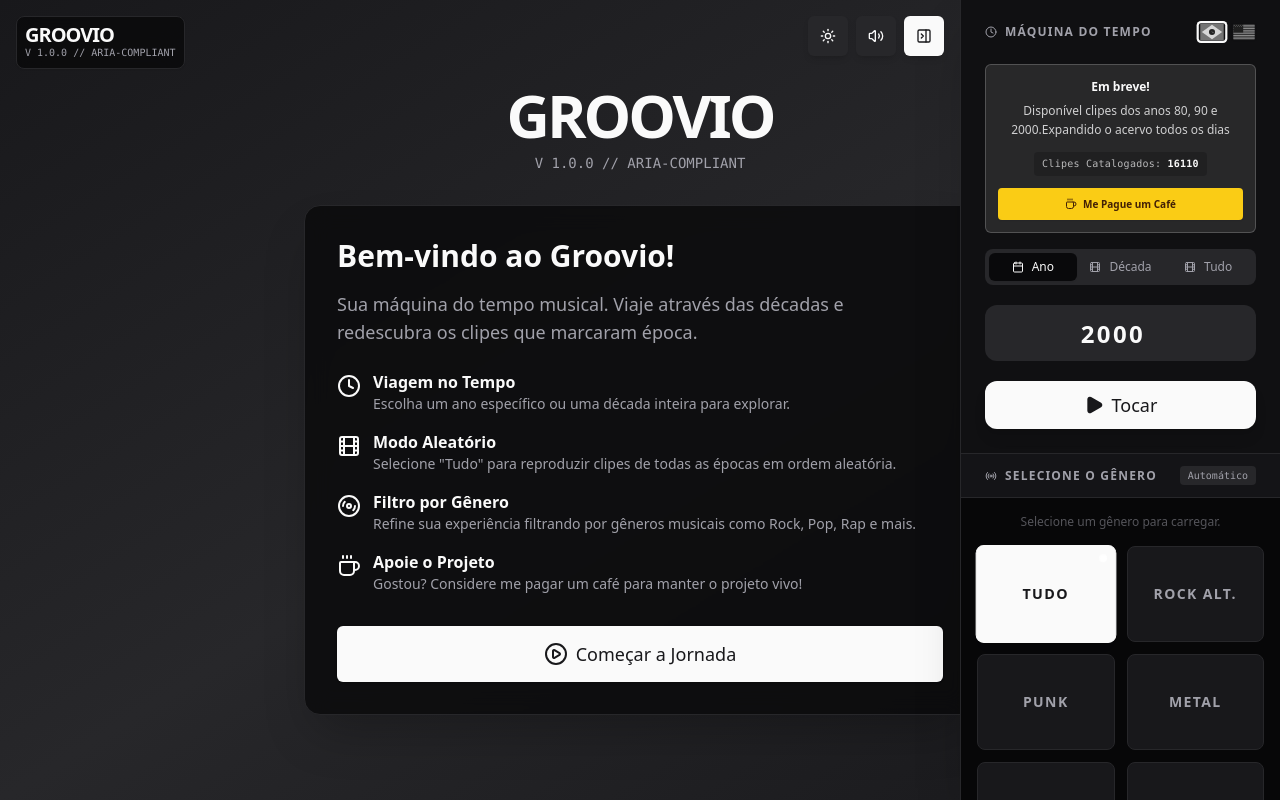
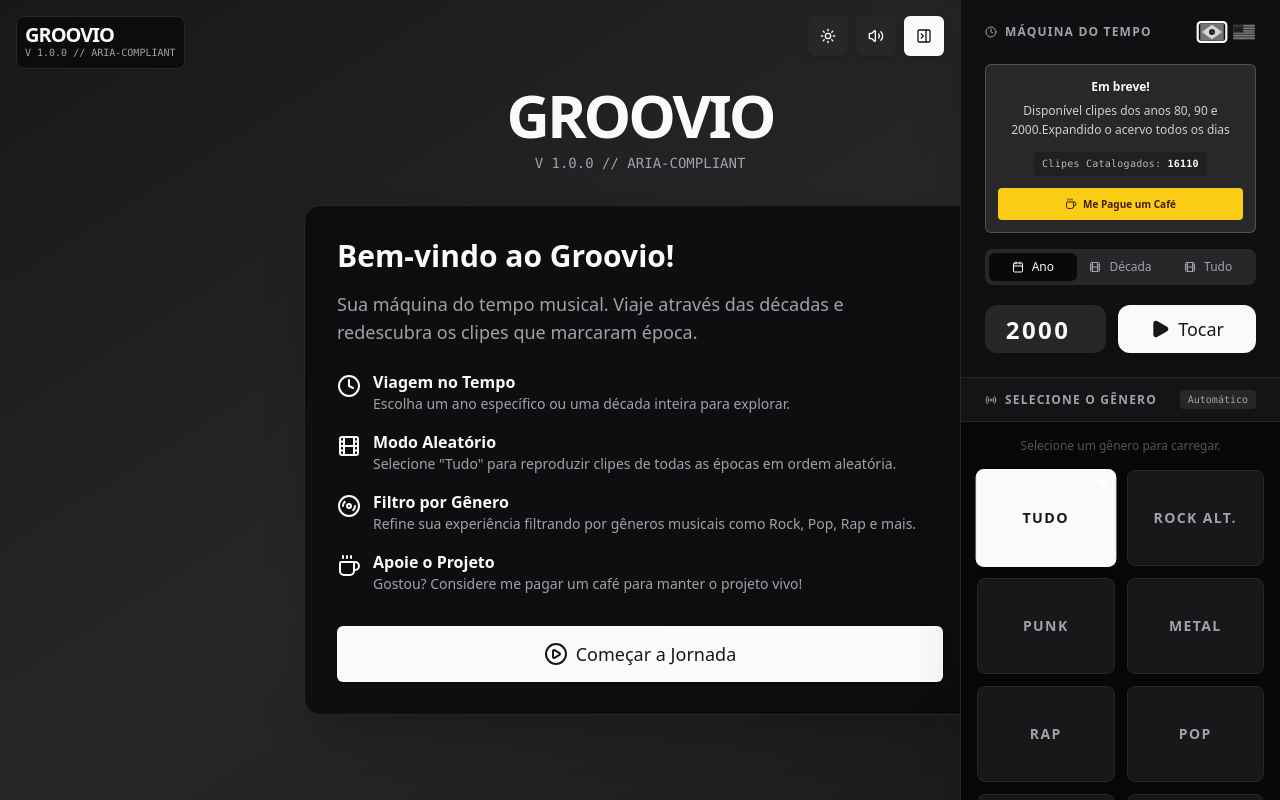
Before and after one commit to andre-sugai/retroclip, a React (Vite) app: page / in a window 1280 px wide. Both pictures are taken after a click on the button "Ano". Built offline with nearby package versions, Linux system fonts and the light colour scheme.

Commit message:
agora botões de ano / década aparecem lado a lado com o botão de play

```diff
--- a/components/Sector2Search.tsx
+++ b/components/Sector2Search.tsx
@@ -113,25 +113,6 @@ export const Sector2Search: React.FC<Sector2SearchProps> = ({ onSearch, isLoadin
           </button>
         </div>
 
-        {/* Input - Hidden in 'all' mode */}
-        {mode !== 'all' && (
-          <div className="relative group">
-              <input
-                  type="number"
-                  min="1950"
-                  max="2025"
-                  step={mode === 'decade' ? 10 : 1}
-                  value={value}
-                  onChange={(e) => setValue(e.target.value)}
-                  className="w-full h-14 pl-4 pr-4 rounded-xl border-2 border-transparent bg-zinc-200 dark:bg-zinc-800 focus:bg-background text-2xl font-black tracking-widest text-center transition-all focus:border-primary focus:outline-none"
-                  placeholder="2000"
-              />
-              <span className="absolute right-4 top-1/2 -translate-y-1/2 text-muted-foreground text-xs font-mono opacity-50 pointer-events-none">
-                  {mode === 'decade' ? 's' : ''}
-              </span>
-          </div>
-        )}
-
         {/* Quick Select Chips */}
         {mode === 'decade' && (
             <div className="flex justify-between gap-2">
@@ -160,12 +141,32 @@ export const Sector2Search: React.FC<Sector2SearchProps> = ({ onSearch, isLoadin
             </div>
         )}
 
+        <div className="flex gap-3">
+            {/* Input - Hidden in 'all' mode */}
+            {mode !== 'all' && (
+            <div className="relative group flex-1">
+                <input
+                    type="number"
+                    min="1950"
+                    max="2025"
+                    step={mode === 'decade' ? 10 : 1}
+                    value={value}
+                    onChange={(e) => setValue(e.target.value)}
+                    className="w-full h-12 pl-4 pr-4 rounded-xl border-2 border-transparent bg-zinc-200 dark:bg-zinc-800 focus:bg-background text-2xl font-black tracking-widest text-center transition-all focus:border-primary focus:outline-none"
+                    placeholder="2000"
+                />
+                <span className="absolute right-4 top-1/2 -translate-y-1/2 text-muted-foreground text-xs font-mono opacity-50 pointer-events-none">
+                    {mode === 'decade' ? 's' : ''}
+                </span>
+            </div>
+            )}
+
             {/* Main Action Button */}
             <Button
                 type="submit"
                 disabled={isLoading}
                 size="lg"
-            className="w-full h-12 text-base gap-2 rounded-xl shadow-lg hover:shadow-primary/20 transition-all active:scale-[0.98]"
+                className={`h-12 text-base gap-2 rounded-xl shadow-lg hover:shadow-primary/20 transition-all active:scale-[0.98] ${mode !== 'all' ? 'w-auto px-8' : 'w-full'}`}
             >
                 {isLoading ? (
                     <span className="h-5 w-5 animate-spin rounded-full border-2 border-current border-t-transparent" />
@@ -174,6 +175,7 @@ export const Sector2Search: React.FC<Sector2SearchProps> = ({ onSearch, isLoadin
                 )}
                 {isLoading ? t.traveling : t.play}
             </Button>
+        </div>
 
 
       </form>
```
Lines whose indentation alone changed are shown as unchanged.
